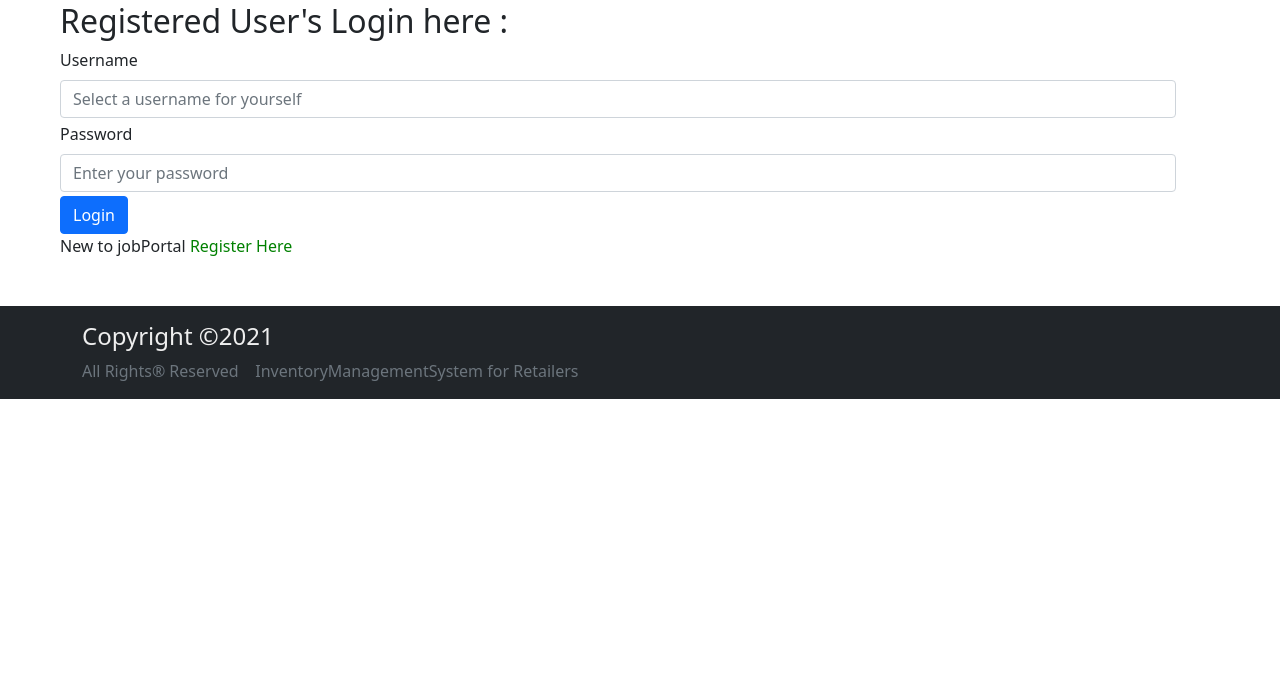
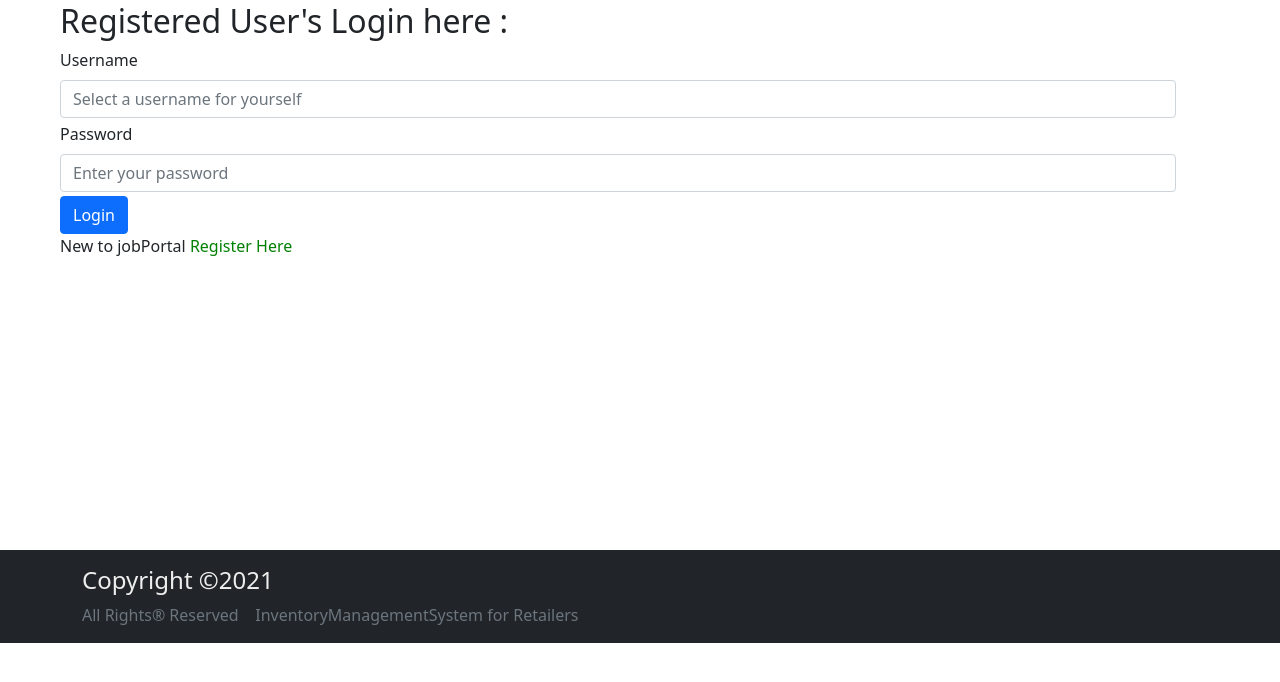
Before and after one commit to smartinternz02/SPS-10128-Inventory-Managment-System-for-Retailers, a Flask app: page /login in a window 1280 px wide. Shown: the part 102-784 px from the top of the page. Run offline with Flask 2, Linux system fonts and the light colour scheme; some libraries are stand-ins or nearby versions.

Commit message:
snapshots added

```diff
--- a/templates/login.html
+++ b/templates/login.html
@@ -10,7 +10,7 @@
 
 {% block body %}
 
-<div class="container mx-5 my-5"  height: 850px;>
+<div class="container mx-5 my-5" style=" height: 500px;">
     <h2>Registered User's Login here : </h2>
     <form method="post" action='login'>
         <div class="mb-1">
```
Also changed, not shown: Project_Images/1.png (added), Project_Images/2a.png (added), Project_Images/2b.png (added), Project_Images/2c.png (added), Project_Images/2d.png (added), Project_Images/3a.png (added), Project_Images/3b.png (added), Project_Images/3c.png (added), Project_Images/3d.png (added), Project_Images/4a.png (added), Project_Images/4b.png (added), Project_Images/4c.png (added), Project_Images/7.png (added), Project_Images/8.png (added), 5 more files.
